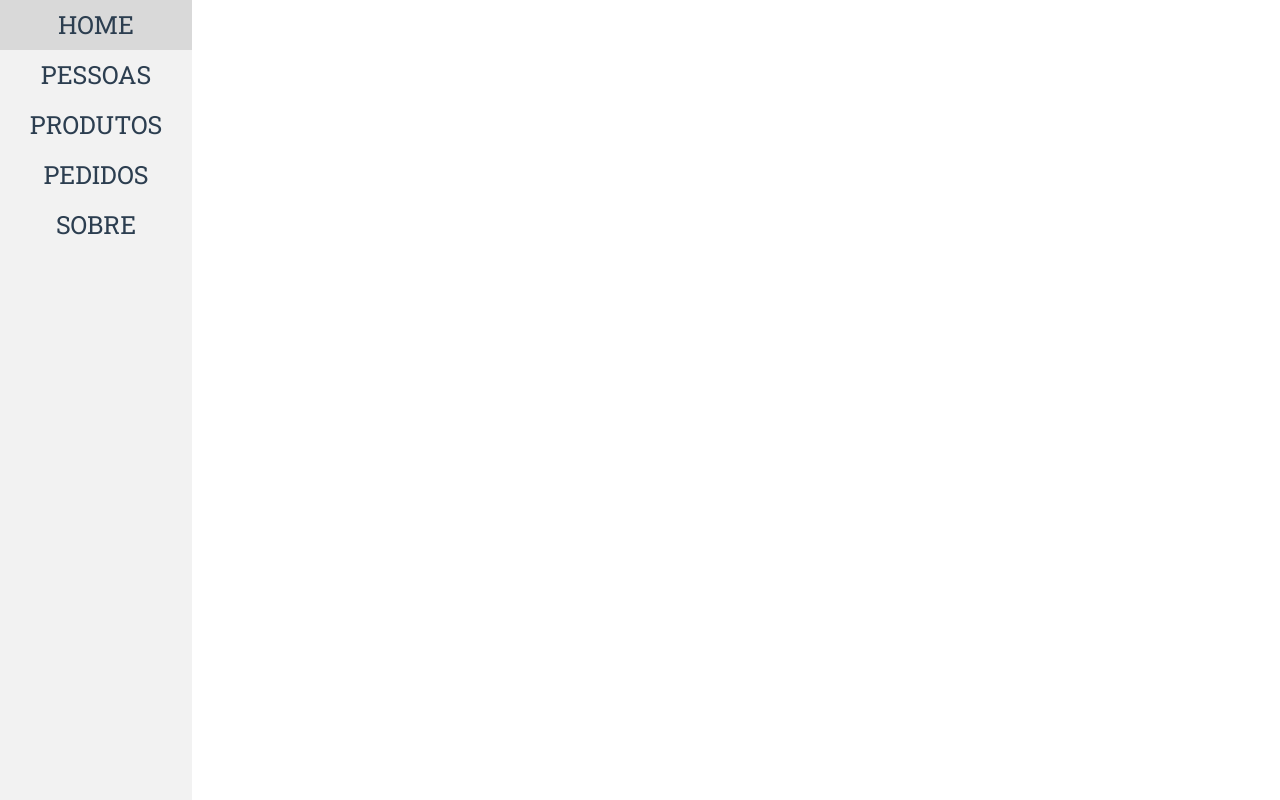
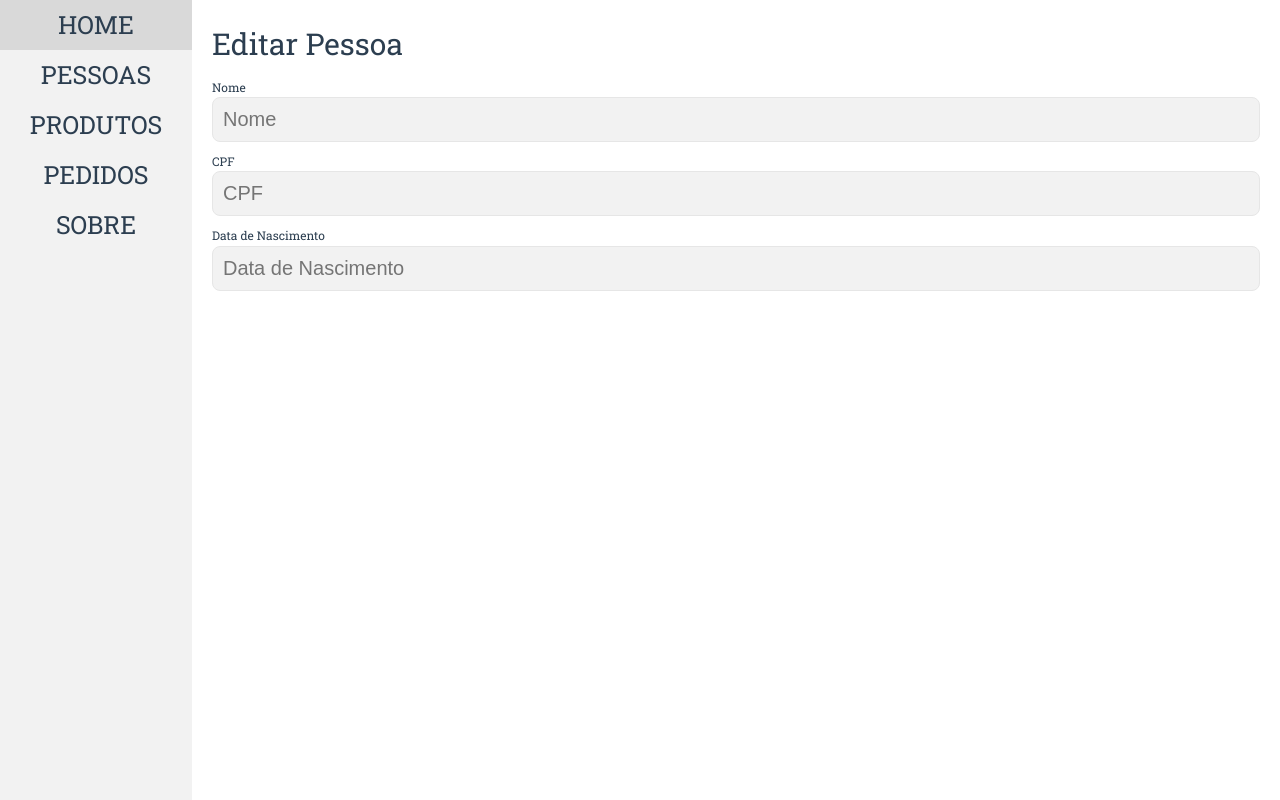
Before and after one commit to v1-to/escriba-crud-test, a Vue app: page /person/1 in a window 1280 px wide. Built offline with nearby package versions, Linux system fonts and the light colour scheme; no server answers.

Commit message:
Added person list link to form

```diff
--- /dev/null
+++ b/src/components/BaseInput.vue
@@ -0,0 +1,49 @@
+<script setup lang="ts">
+import { computed } from "vue";
+
+const props = defineProps({
+    modelValue: String,
+    value: String,
+    label: String,
+});
+const emit = defineEmits(['update:modelValue'])
+const model = computed({
+    get: () => props.modelValue,
+    set: (value) => emit("update:modelValue", value),
+});
+</script>
+
+<template>
+    <div class="input-wrapper">
+        <span>{{ label }}</span>
+        <input type="text" :placeholder="label" v-model="model" />
+    </div>
+</template>
+
+<style scoped lang="scss">
+div.input-wrapper {
+    display: flex;
+    flex-direction: column;
+    justify-content: flex-end;
+    align-items: flex-start;
+
+    span {
+        font-size: 12px;
+    }
+
+    input {
+        height: 45px;
+        width: 100%;
+        font-size: 20px;
+        border-radius: 8px;
+        background-color: #f2f2f2;
+        color: #2c3e50;
+        padding: 0 10px;
+        border: 1px solid #e6e6e6;
+
+        &:focus {
+            outline: none;
+        }
+    }
+}
+</style>
--- /dev/null
+++ b/src/components/BaseViewTitle.vue
@@ -0,0 +1,18 @@
+<script setup lang="ts">
+defineProps({
+    label: {
+        type: String,
+        required: true,
+    }
+})
+</script>
+
+<template>
+    <span class="title">{{ label }}</span>
+</template>
+
+<style scoped lang="scss">
+span.title {
+    font-size: 30px;
+}
+</style>
--- /dev/null
+++ b/src/components/ThePersonForm.vue
@@ -0,0 +1,38 @@
+<script setup lang="ts">
+import BaseInput from '@/components/BaseInput.vue';
+import { usePersonStore } from '@/stores/person';
+import { reactive } from 'vue';
+import { useRoute } from 'vue-router';
+
+const store = usePersonStore();
+
+const form = reactive({
+    id: undefined,
+    nome: '',
+    cpf: '',
+    dataNascimento: '',
+})
+
+const route = useRoute()
+
+if (route.params.id)
+    store.read(route.params.id as unknown as number).then((res) => {
+        Object.assign(form, res)
+    })
+</script>
+
+<template>
+    <form>
+        <BaseInput v-model="form.nome" label="Nome"></BaseInput>
+        <BaseInput v-model="form.cpf" label="CPF"></BaseInput>
+        <BaseInput v-model="form.dataNascimento" label="Data de Nascimento"></BaseInput>
+    </form>
+</template>
+
+<style scoped lang="scss">
+form {
+    :deep(div.input-wrapper) {
+        margin-top: 10px;
+    }
+}
+</style>
--- a/src/router/index.ts
+++ b/src/router/index.ts
@@ -13,6 +13,11 @@ const router = createRouter({
       path: '/person',
       name: 'person',
       component: () => import('../views/PersonView.vue')
+    },
+    {
+      path: '/person/:id',
+      name: 'person-details',
+      component: () => import('../views/PersonFormView.vue')
     },
     {
       path: '/product',
--- a/src/stores/person.ts
+++ b/src/stores/person.ts
@@ -3,17 +3,16 @@ import { ref } from 'vue'
 import $http from '../api'
 
 export type Person = {
-  id: Number
-  nome: String
-  cpf: String
-  dataNascimento: String
+  id: number
+  nome: string
+  cpf: string
+  dataNascimento: string
 }
 
 const RESOURCE_PATH = '/pessoas'
 
 export const usePersonStore = defineStore('person', () => {
   const items = ref<Person[]>([])
-  const item = ref<Person | undefined>()
 
   async function list(): Promise<Person[]> {
     try {
@@ -26,13 +25,11 @@ export const usePersonStore = defineStore('person', () => {
     }
   }
 
-  async function read(id: string): Promise<Person | undefined> {
+  async function read(id: number | string): Promise<Person | undefined> {
     try {
-      const { data } = await $http.get<Person>([RESOURCE_PATH, id].join('/'))
-      item.value = data
+      const { data } = await $http.get<Person>([RESOURCE_PATH, Number(id)].join('/'))
       return data
     } catch (err) {
-      item.value = undefined
       return undefined
     }
   }
--- /dev/null
+++ b/src/views/PersonFormView.vue
@@ -0,0 +1,20 @@
+<script setup lang="ts">
+import { computed } from 'vue';
+import { useRoute } from 'vue-router';
+import ThePersonForm from '@/components/ThePersonForm.vue';
+import BaseViewTitle from '@/components/BaseViewTitle.vue';
+
+const route = useRoute();
+
+const title = computed(() => {
+    if (route.params.id) return 'Editar Pessoa';
+    return 'Adicionar Pessoa';
+})
+</script>
+
+<template>
+    <main>
+        <BaseViewTitle :label="title"></BaseViewTitle>
+        <ThePersonForm :id="Number(route.params.id)" />
+    </main>
+</template>
--- a/src/views/PersonView.vue
+++ b/src/views/PersonView.vue
@@ -1,24 +1,28 @@
 <script setup lang="ts">
 import { storeToRefs } from 'pinia';
-import { usePersonStore } from '@/stores/person';
+import { usePersonStore, type Person } from '@/stores/person';
 import BaseTable from '@/components/BaseTable.vue';
+import { useRouter } from 'vue-router';
+import BaseViewTitle from '@/components/BaseViewTitle.vue';
 
+const router = useRouter()
 const store = usePersonStore();
 store.list();
 const { items } = storeToRefs(store)
 
-function update(res) {
-    console.log({ ...res })
+function update({ id }: Person) {
+    router.push({ name: 'person-details', params: { id } })
 }
-function remove(res) {
-    console.log({ ...res })
+function remove(person: Person) {
+    store.remove(person).then(() => store.list())
 }
 </script>
 
 <template>
-    <BaseTable :items="items" :fields="['id', 'nome', 'cpf', 'dataNascimento']"
-        :labels="['ID', 'Nome', 'CPF', 'DATA DE NASCIMENTO']" :canDelete="true" :canUpdate="true" @update="update"
-        @remove="remove" />
+    <main>
+        <BaseViewTitle label="Lista de Pessoas"></BaseViewTitle>
+        <BaseTable :items="items" :fields="['id', 'nome', 'cpf', 'dataNascimento']"
+            :labels="['ID', 'Nome', 'CPF', 'DATA DE NASCIMENTO']" :canDelete="true" :canUpdate="true" @update="update"
+            @remove="remove" />
+    </main>
 </template>
-
-<style scoped lang="scss"></style>
```
